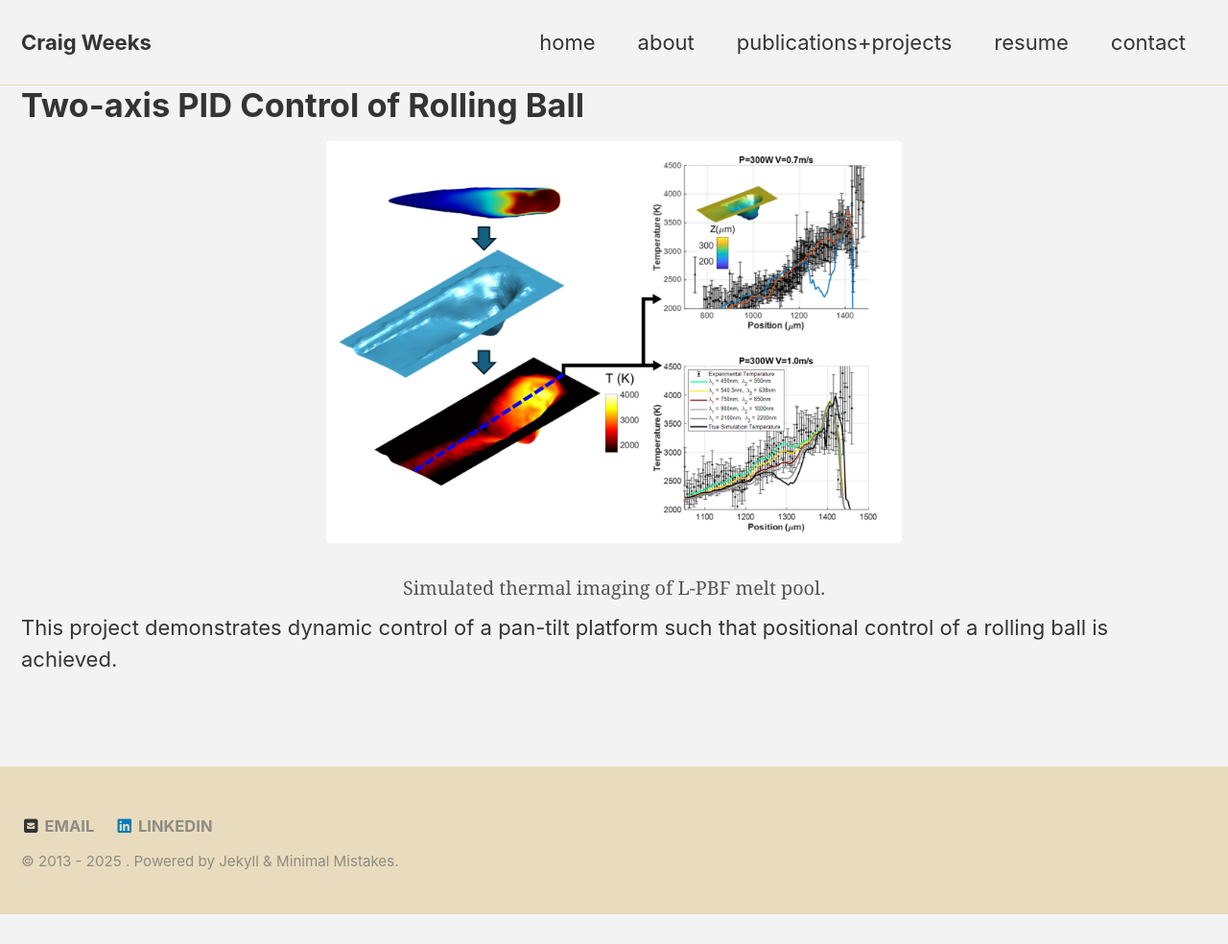
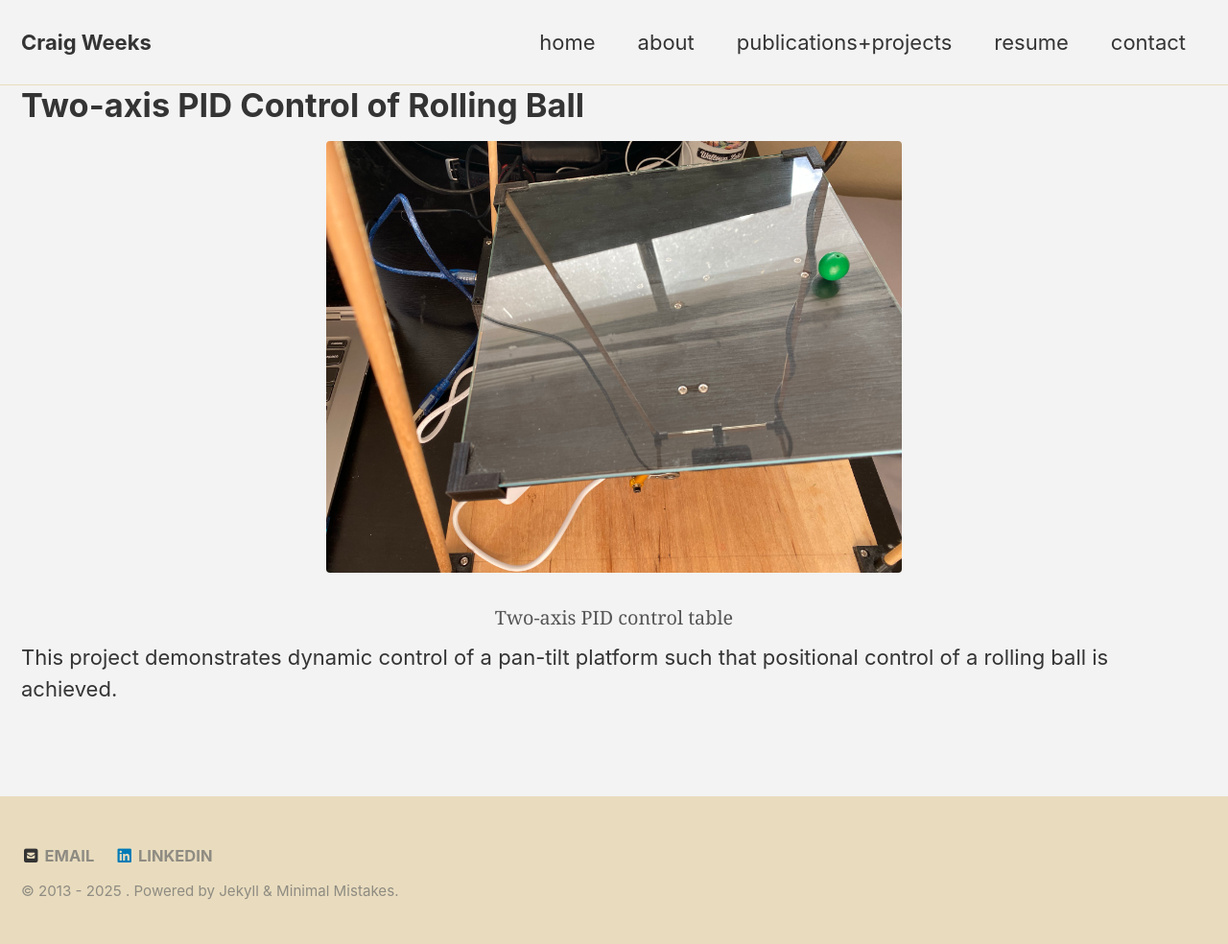
Before and after one commit to craigweeks99/craigweeks99.github.io, a Jekyll site: the page built from _projects/PID_ball_control.md, in a window 1280 px wide. Shown: the whole page at 96% size. Built offline with Jekyll 4.4.1, drawn with Linux system fonts in a browser that asks for light colours; cached includes are drawn as plain includes; before the commit the page ends 953 px from its top, so only the background shows below that.

Commit message:
added PID images

```diff
--- a/_projects/PID_ball_control.md
+++ b/_projects/PID_ball_control.md
@@ -1,7 +1,7 @@
 ---
 title: Two-axis PID Control of Rolling Ball
 excerpt: Controlling the rolling motion of a ball on a pan-tilt platform
-thumbnail: /assets/images/projects/reflections/GraphicalAbstract.jpg
+thumbnail: /assets/images/projects/PID_ball_control/IMG_6953.jpg
 date: 2021-10-01
 permalink: /projects/PID_control/
 layout: splash
@@ -10,11 +10,11 @@ layout: splash
 # Two-axis PID Control of Rolling Ball
 
 <figure style="margin: 0 auto; display: flex; flex-direction: column; align-items: center; max-width: 600px;">
-  <img src="/assets/images/projects/reflections/GraphicalAbstract.jpg"
-       alt="Simulated thermal imaging of L-PBF melt pool"
+  <img src="/assets/images/projects/PID_ball_control/IMG_6953.JPEG"
+       alt="Two-axis PID control table"
        style="width: 100%; height: auto;">
   <figcaption style="margin-top: 0.5em; font-size: 0.9em; color: #555;">
-    Simulated thermal imaging of L-PBF melt pool.
+    Two-axis PID control table
   </figcaption>
 </figure>
 
```
Also changed, not shown: assets/images/projects/PID_ball_control/IMG_6953.JPEG (added).
